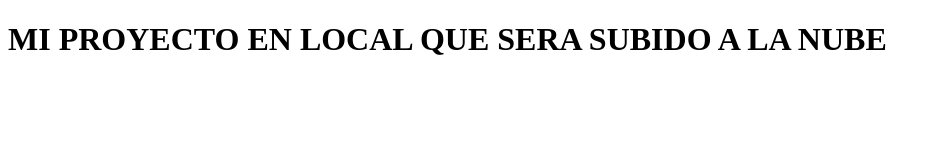
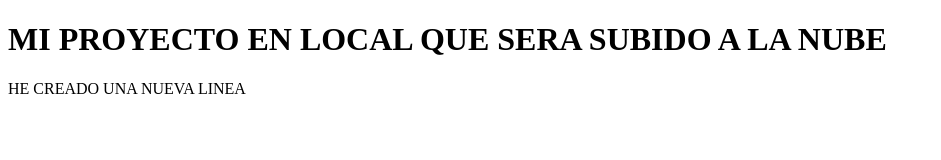
Before and after one commit to carlos20052004/Proyectolocal_A_Remoto, a plain HTML site: page index.html in a window 1280 px wide. Shown: the whole page, without its empty margins (0-941 px from the left). Drawn offline with Linux system fonts and the light colour scheme.

Commit message:
Nueva confirmacion

```diff
--- a/index.html
+++ b/index.html
@@ -7,5 +7,8 @@
 </head>
 <body>
     <h1>MI PROYECTO EN LOCAL QUE SERA SUBIDO A LA NUBE</h1>
+
+
+    <p>HE CREADO UNA NUEVA LINEA</p>
 </body>
 </html>
```
